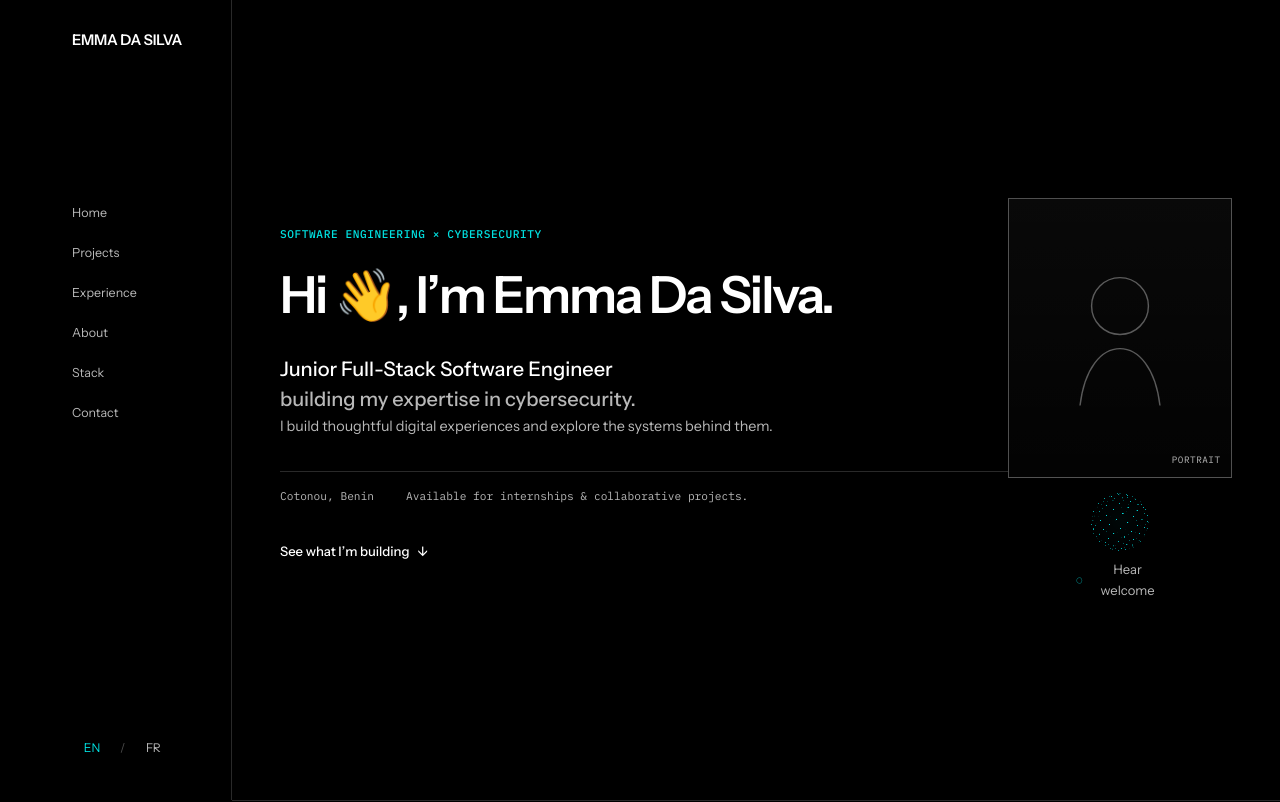
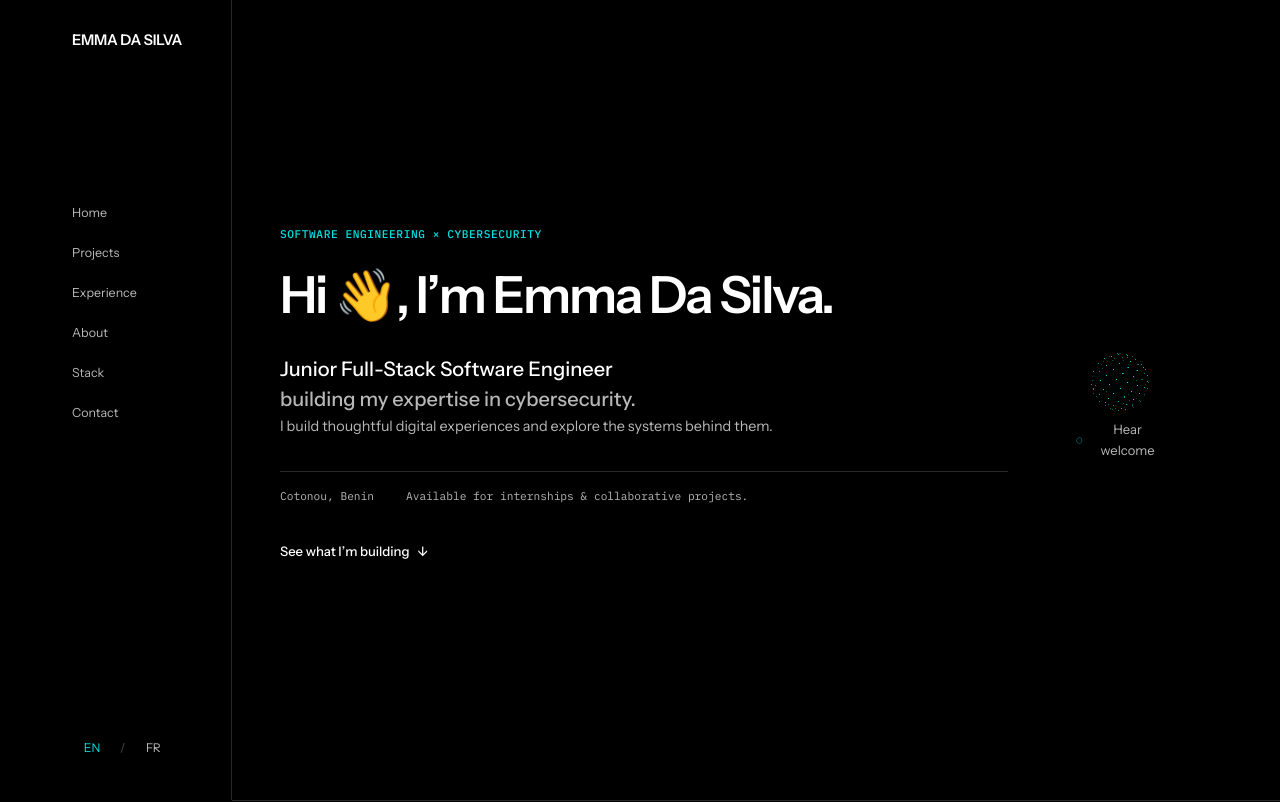
Before and after one commit to emma-dasilva-dev/emma-dasilva-portfolio, a Next.js app: page /en in a window 1280 px wide. Shown: the top 802 px of the page. Built offline with nearby package versions, Linux system fonts and the light colour scheme.

Commit message:
design: make portrait slot image-ready

```diff
--- a/src/components/sections/Hero.tsx
+++ b/src/components/sections/Hero.tsx
@@ -8,18 +8,6 @@ import styles from "./Hero.module.css";
 
 interface HeroProps {
   locale: Locale;
-}
-
-function PortraitPlaceholder() {
-  return (
-    <div className={styles.portraitPlaceholder} aria-label="Portrait placeholder">
-      <svg viewBox="0 0 160 200" role="img" aria-hidden="true">
-        <circle cx="80" cy="64" r="32" />
-        <path d="M35 176c5-42 24-64 45-64s40 22 45 64" />
-      </svg>
-      <span>portrait</span>
-    </div>
-  );
 }
 
 export function Hero({ locale }: HeroProps) {
@@ -55,7 +43,7 @@ export function Hero({ locale }: HeroProps) {
           </div>
 
           <div className={styles.identityVisuals}>
-            <PortraitPlaceholder />
+            <div className={styles.portraitFrame} role="img" aria-label={locale === "en" ? "Portrait of Emma Da Silva" : "Portrait d’Emma Da Silva"} />
             <div className={styles.orbSlot}>
               <AsciiOrb key={locale} locale={locale} />
             </div>
```
